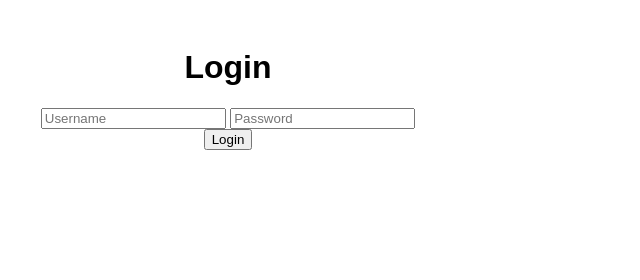
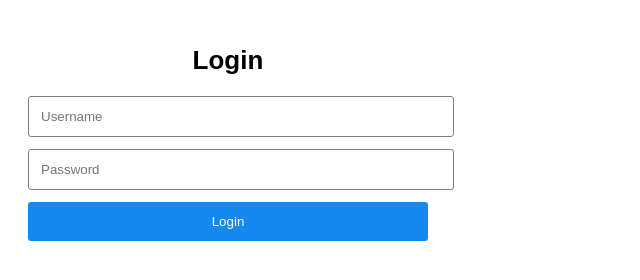
Before and after one commit to HansamaRajaguru/-2317623-_WM_17_A_01, a plain HTML site: page index.html in a window 1280 px wide. Shown: the whole page, without its empty margins (0-640 px from the left). Drawn offline with Linux system fonts and the light colour scheme.

Commit message:
finished

```diff
--- a/index.html
+++ b/index.html
@@ -19,7 +19,29 @@
             border-radius: 5px;
             text-align: center;
         }
+        h1 {
+            font-size: 26px;
+            margin-bottom: 20px;
+        }
 
+        input[type="text"],
+        input[type="password"] {
+            width: 100%;
+            padding: 12px;
+            margin-bottom: 12px;
+            border: 1px solid gray;
+            border-radius: 3px;
+        }
+
+        button {
+            width: 100%;
+            padding: 12px;
+            background-color: rgba(6, 130, 238, 0.937);
+            color: white;
+            border: none;
+            border-radius: 3px;
+            cursor: pointer;
+        }
     </style>
 </head>
 <body>
```
